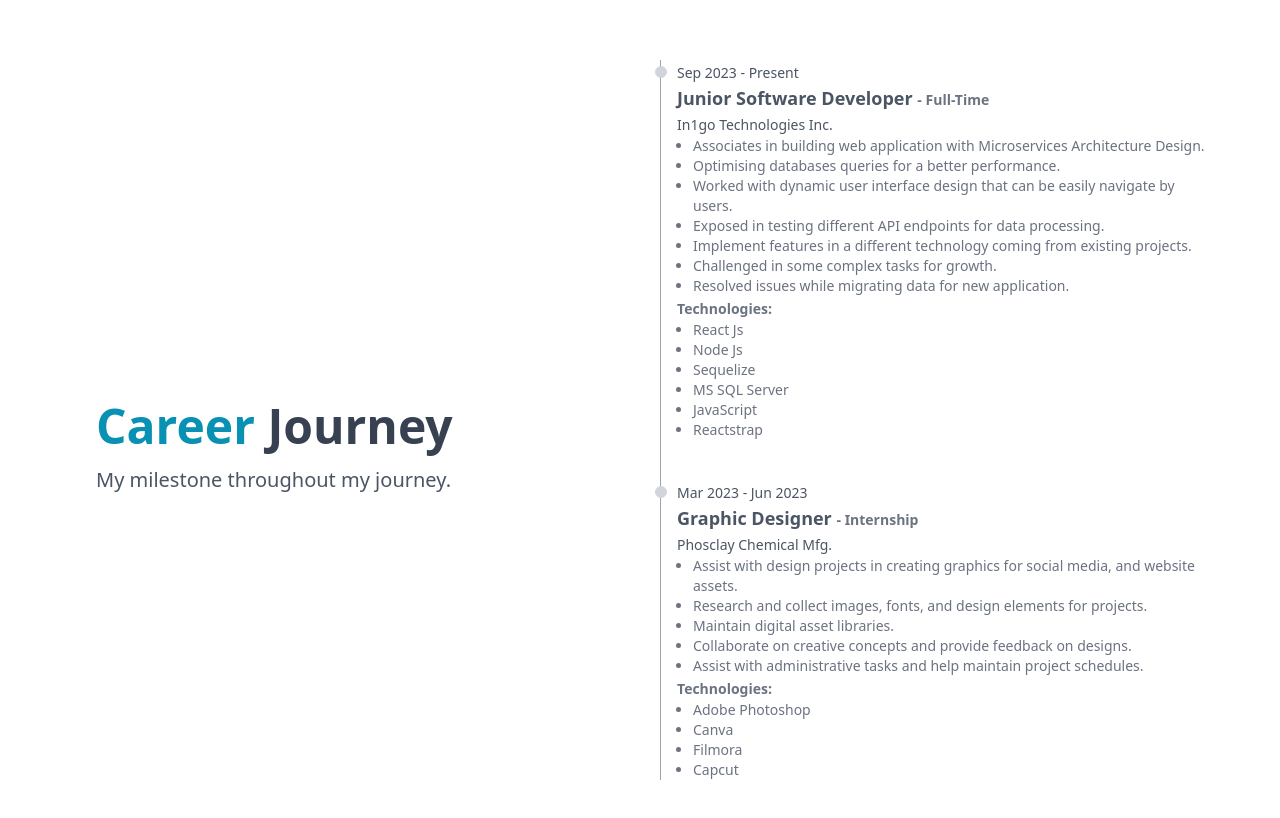
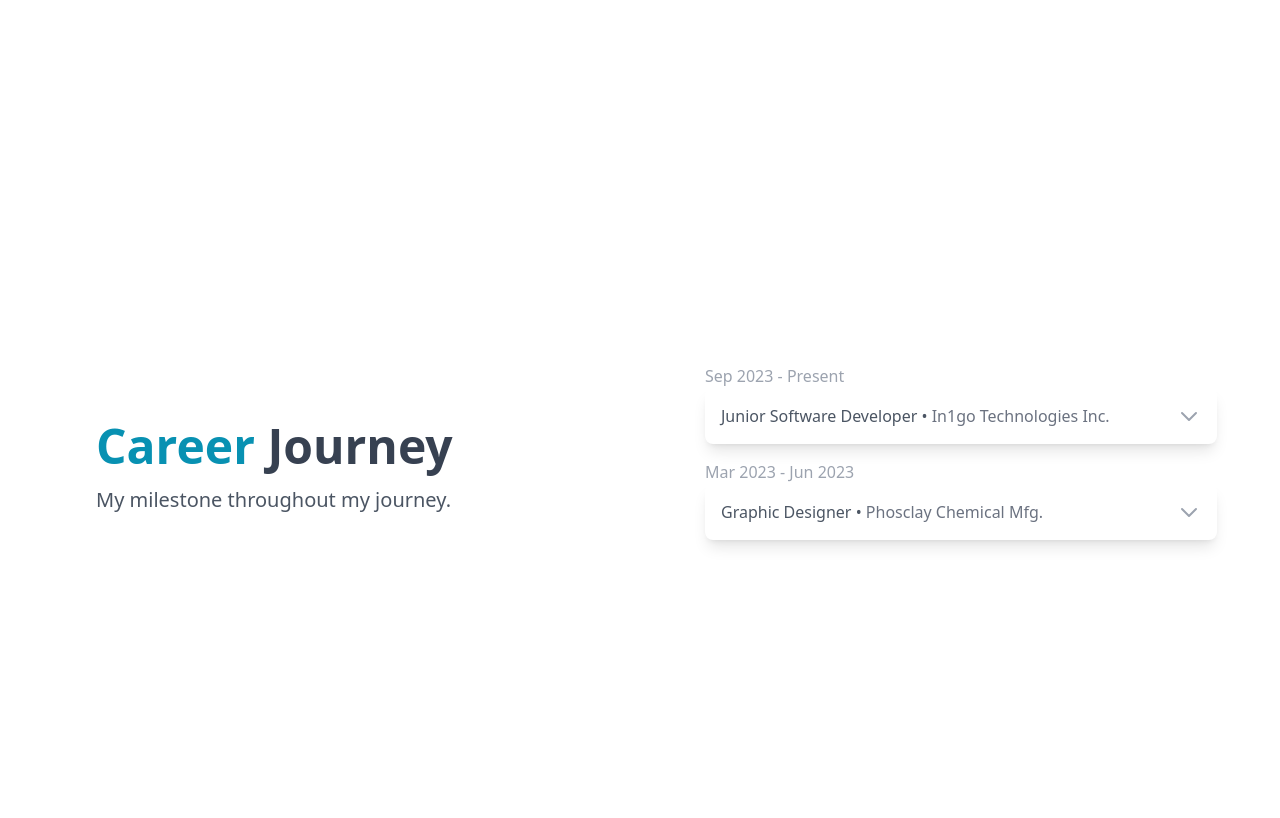
Before and after one commit to rookieSeason/lester-gatpolintan, a React (Vite) app: page / in a window 1280 px wide. Shown: the part 2452-3270 px from the top of the page. Built offline with nearby package versions, Linux system fonts and the light colour scheme; a web font is replaced by a local one.

Commit message:
accordion added and optimize the component

```diff
--- a/package.json
+++ b/package.json
@@ -10,6 +10,7 @@
     "preview": "vite preview"
   },
   "dependencies": {
+    "@preline/accordion": "^2.1.0",
     "aos": "^2.3.4",
     "react": "^18.2.0",
     "react-dom": "^18.2.0",
--- /dev/null
+++ b/src/components/Accordion.jsx
@@ -0,0 +1,58 @@
+import React, { useState } from "react";
+
+const Accordion = ({ items }) => {
+  const [openIndex, setOpenIndex] = useState(null);
+
+  const toggleAccordion = (index) => {
+    setOpenIndex((prevIndex) => (prevIndex === index ? null : index));
+  };
+
+  return (
+    <div className="w-full max-w-lg mx-auto">
+      {items.map((item, index) => (
+        <div key={index}>
+          <span className="text-gray-400 dark:text-gray-500">{item.date}</span>
+          <div className="bg-white dark:bg-gray-700 shadow-lg rounded-lg mb-4">
+            <button
+              onClick={() => toggleAccordion(index)}
+              className="w-full flex items-center justify-between p-4 focus:outline-none"
+            >
+              <span className="text-md font-medium text-gray-600 dark:text-gray-200">
+                {item.position} &#x2022;{" "}
+                <span className="text-gray-500 dark:text-gray-400">
+                  {item.company}
+                </span>
+              </span>
+
+              <svg
+                className={`w-6 h-6 transition-transform text-gray-400 ${
+                  index === openIndex ? "transform rotate-180" : ""
+                }`}
+                xmlns="http://www.w3.org/2000/svg"
+                fill="none"
+                viewBox="0 0 24 24"
+                stroke="currentColor"
+              >
+                <path
+                  strokeLinecap="round"
+                  strokeLinejoin="round"
+                  strokeWidth="2"
+                  d="M19 9l-7 7-7-7"
+                />
+              </svg>
+            </button>
+            {index === openIndex && (
+              <div className="p-4 border-t border-gray-500">
+                <span className="text-gray-500 dark:text-gray-300 text-sm sm:text-md">
+                  {item.responsibilities}
+                </span>
+              </div>
+            )}
+          </div>
+        </div>
+      ))}
+    </div>
+  );
+};
+
+export default Accordion;
--- a/src/pages/Projects.jsx
+++ b/src/pages/Projects.jsx
@@ -39,7 +39,7 @@ function Projects() {
       <h1 className="animate-float pl-8 font-bold text-left sm:pl-24 text-3xl sm:text-5xl text-gray-700 dark:text-gray-200 pt-8">
         Featured Projects
       </h1>
-      <p className="pl-8 sm:pl-24 text-xl text-gray-600 dark:text-gray-300 my-4">
+      <p className="pl-8 sm:pl-24 text-md sm:text-xl text-gray-600 dark:text-gray-300 my-4">
         Here are my projects that i worked before
       </p>
       <div className="w-full px-8 md:px-28 grid md:grid-cols-3 gap-x-8 gap-y-4 py-4">
--- a/src/pages/Work.jsx
+++ b/src/pages/Work.jsx
@@ -1,5 +1,6 @@
 import React from "react";
 import { FaBriefcase } from "react-icons/fa";
+import Accordion from "../components/Accordion";
 
 function Work() {
   const works = [
@@ -80,7 +81,7 @@ function Work() {
   ];
   return (
     <div className="min-w-screen min-h-screen bg-white dark:bg-[#243447]">
-      <div className="grid md:grid-cols-2 py-12 gap-2">
+      <div className="grid md:grid-cols-2 py-12 gap-1">
         <div className="my-auto">
           <h1 className="animate-float pl-8 font-bold text-left sm:pl-24 text-3xl sm:text-5xl text-gray-700 dark:text-gray-200 pt-8">
             <span className="text-cyan-600 dark:text-cyan-400">Career</span>{" "}
@@ -90,38 +91,8 @@ function Work() {
             My milestone throughout my journey.
           </p>
         </div>
-        <div className="px-4">
-          <ul className="relative border-s border-gray-400 dark:border-gray-500 pr-8">
-            {works.map((work) => {
-              return (
-                <li className="mb-10 ms-4" key={work.id}>
-                  <div className="absolute w-3 h-3 bg-gray-300 rounded-full mt-1.5 -start-1.5 border border-gray-300 dark:border-gray-500 dark:bg-gray-500"></div>
-                  <time className="mb-1 text-sm font-normal leading-none text-gray-600 dark:text-gray-400">
-                    {work.date}
-                  </time>
-                  <h3 className="text-md sm:text-lg font-semibold text-gray-600 dark:text-gray-200">
-                    {work.position}{" "}
-                    <span className="text-sm sm:text-md text-gray-500 dark:text-gray-300">
-                      {" "}
-                      - {work.employment}
-                    </span>
-                  </h3>
-                  <span className="text-sm sm:text-md text-gray-600 dark:text-gray-300">
-                    {work.company}
-                  </span>
-                  <span className="text-sm sm:text-md font-normal text-gray-500 dark:text-gray-300">
-                    {work.responsibilities}
-                  </span>
-                  <span className="text-sm sm:text-md font-semibold text-gray-500 dark:text-gray-300">
-                    Technologies:
-                  </span>
-                  <span className="top-3 text-sm sm:text-md font-normal text-gray-500 dark:text-gray-300">
-                    {work.technologies}
-                  </span>
-                </li>
-              );
-            })}
-          </ul>
+        <div className="flex justify-center items-center min-h-screen px-4">
+          <Accordion items={works} />
         </div>
       </div>
     </div>
```
Also changed, not shown: 1 other file (tests, documents, lock files or other folders).
